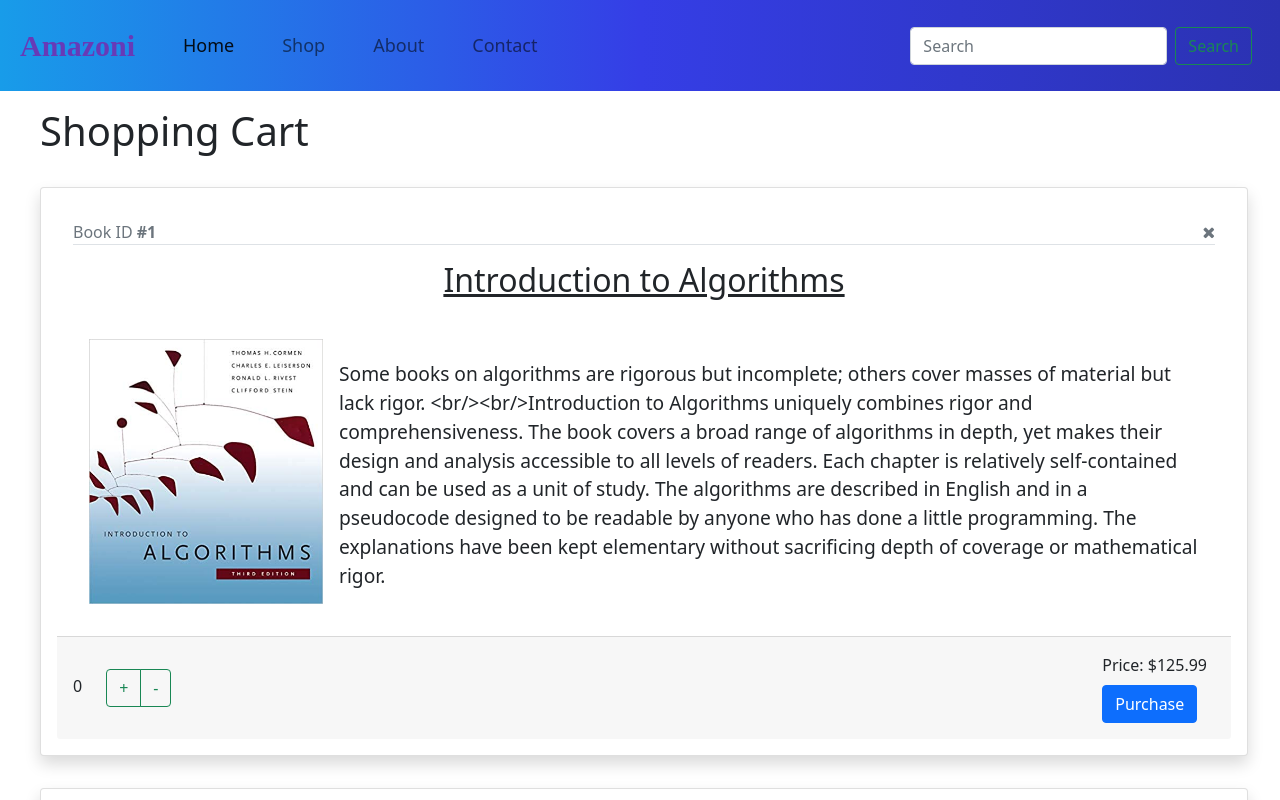
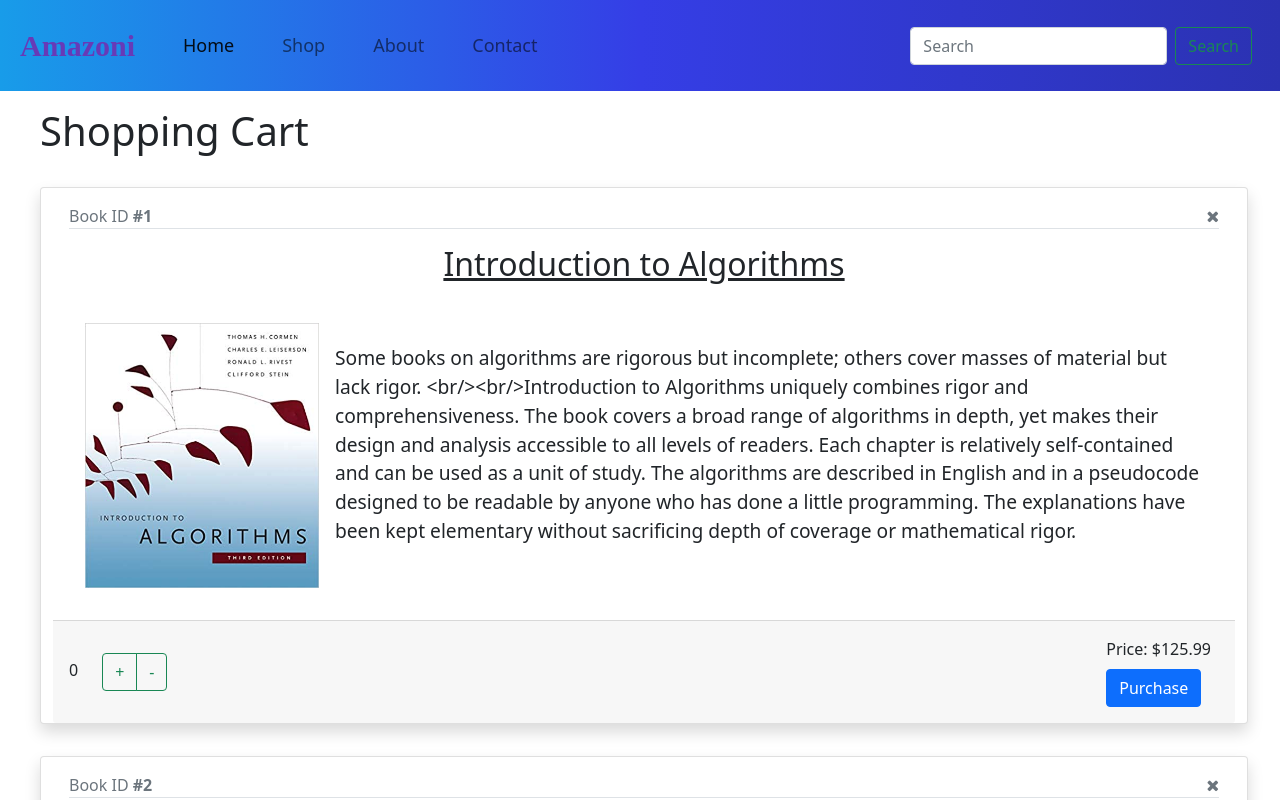
Before and after one commit to cthang94/amazoni, a React (Create React App) app: page / in a window 1280 px wide. Shown: the top 800 px of the page. Built offline with nearby package versions, Linux system fonts and the light colour scheme.

Commit message:
fixed the node json error

```diff
--- a/src/Product.jsx
+++ b/src/Product.jsx
@@ -7,7 +7,7 @@ class Product extends Component {
   render() {
     return (
       <div className="row d-flex align-items-stretch">
-        <div className="card p-3 m-3 shadow">
+        <div className="card m-3 shadow">
           <div className="card-body">
             <div className="text-muted text-start">
               Book ID <strong>#{this.state.product.id}</strong>
```
Also changed, not shown: package.json (+6 -2 lines).
